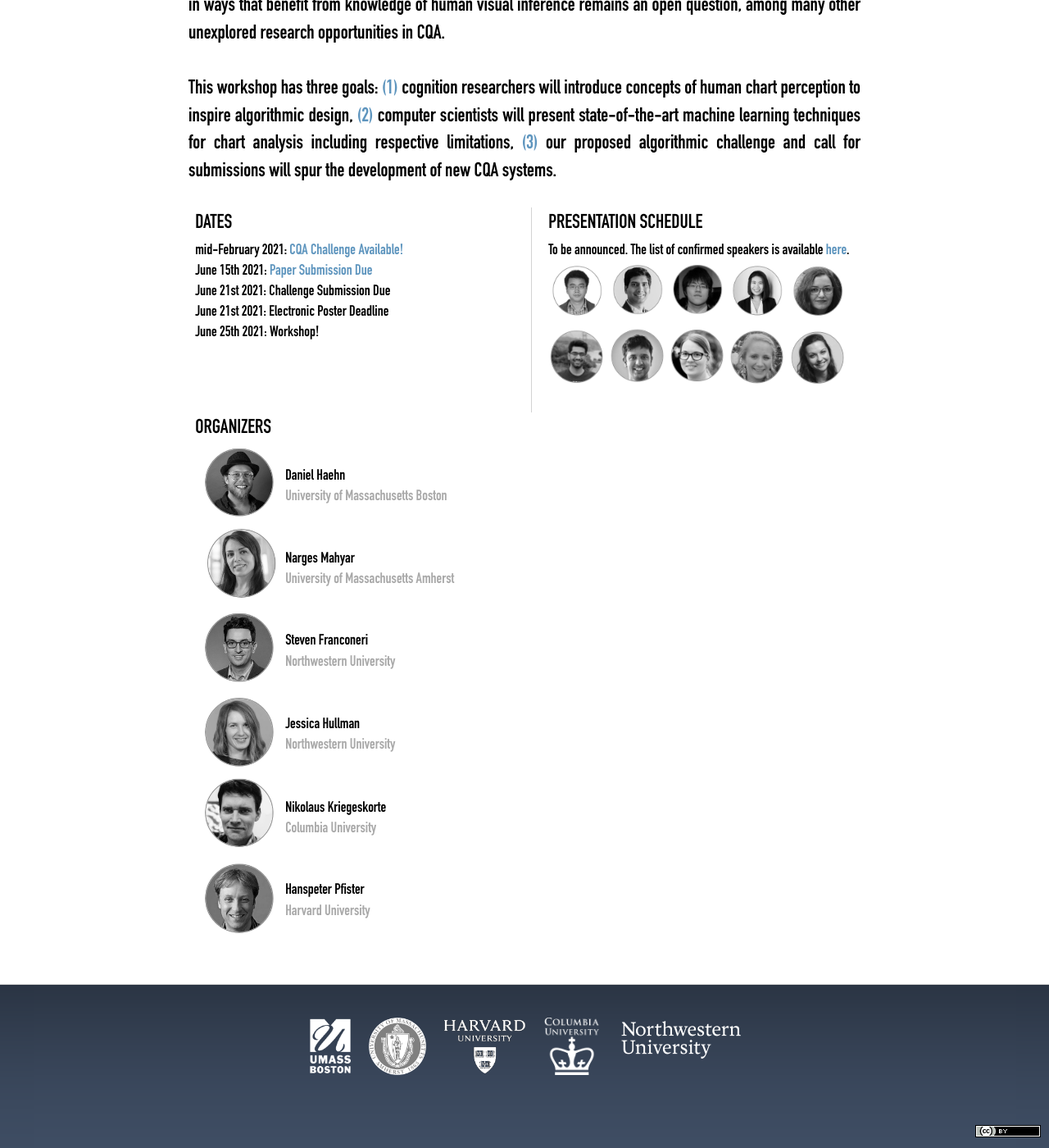
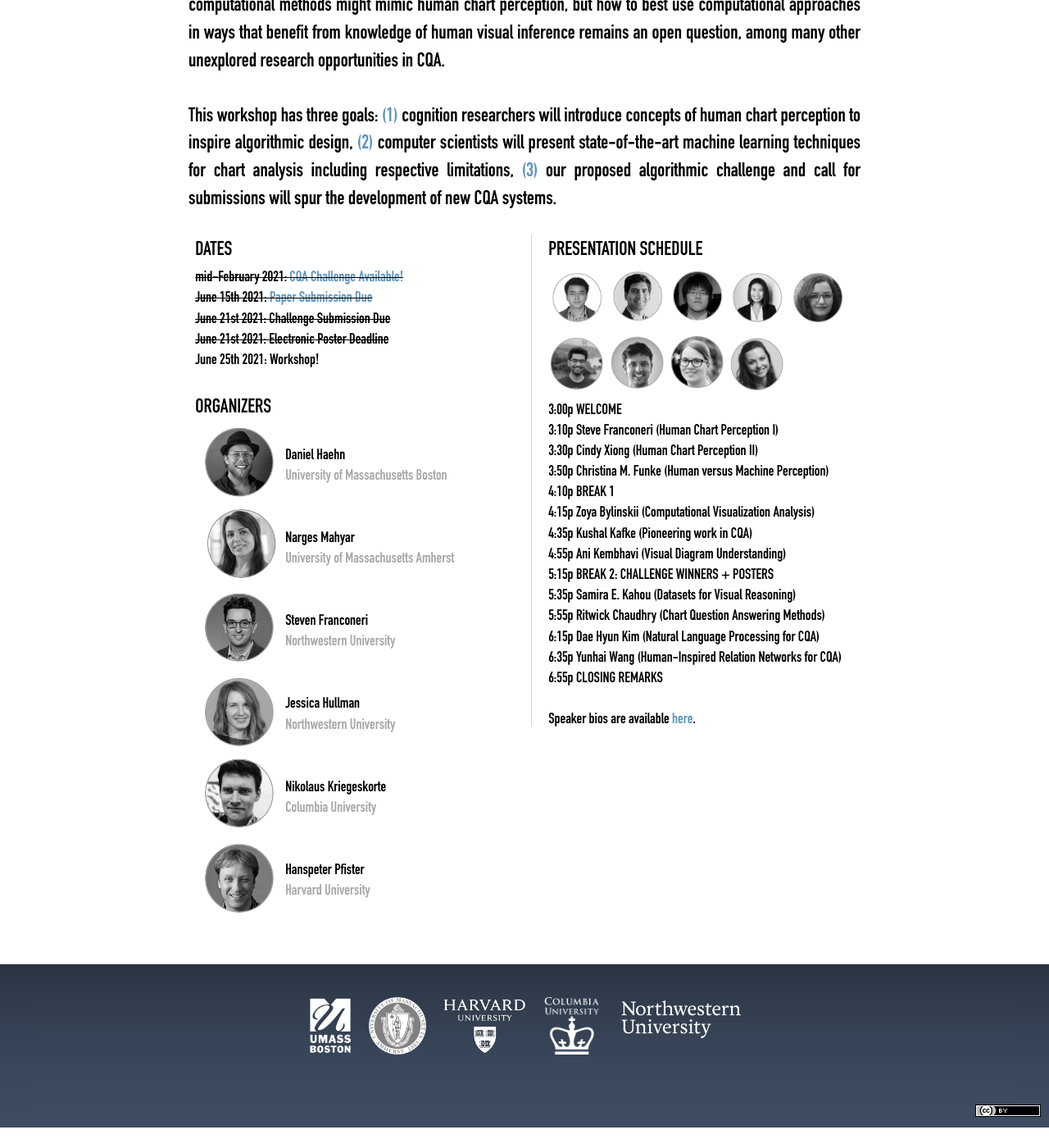
Before and after one commit to cqaw/cqaw.github.io, a Jekyll site: the page built from index.md, in a window 1280 px wide and 1400 px high, scrolled down 598 px. Shown: the whole window at 82% size. Built offline with Jekyll 4.4.1, drawn with Linux system fonts in a browser that asks for light colours; after the commit the page ends 1973 px from its top, so only the background shows below that; some of the changed text lies outside the part shown.

Commit message:
Updated.

```diff
--- a/index.md
+++ b/index.md
@@ -9,6 +9,8 @@ permalink: /
   </center>
 </div>
 -->
+
+IMPORTANT: <span class="bluetext" style="font-size:24px">ZOOM LINK COMING SOON!!</span>
 
 <span class="teaser" style="position:relative;"><img src='gfx/charts.png'></span>
 
@@ -24,30 +26,12 @@ This workshop has three goals: <span class="bluetext">(1)</span> cognition resea
 <br>
 <div class="twocolumn">
 <h2 style='text-align:left'><a href="{{ site.baseurl }}/research" class="cleanlink">DATES</a></h2>
-mid-February 2021: <a href="/challenge" class="bluetext">CQA Challenge Available!</a><br>
-June 15th 2021: <a href="/submission" class="bluetext">Paper Submission Due</a><br>
-June 21st 2021: Challenge Submission Due<br>
-June 21st 2021: Electronic Poster Deadline<br>
-June 25th 2021: Workshop!
-</div>
+<strike>mid-February 2021: <a href="/challenge" class="bluetext">CQA Challenge Available!</a></strike><br>
+<strike>June 15th 2021: <a href="/submission" class="bluetext">Paper Submission Due</a></strike><br>
+<strike>June 21st 2021: Challenge Submission Due</strike><br>
+<strike>June 21st 2021: Electronic Poster Deadline</strike><br>
+June 25th 2021: Workshop!<br><br>
 
-<div class="twocolumn" style="overflow:hidden;height:250px;border-left:solid thin lightgray;padding-left:20px">
-<h2 style='text-align:left'><a href="https://twitter.com/mpsychUMB" target="_blank" class="cleanlink">PRESENTATION SCHEDULE</a></h2>
-To be announced. The list of confirmed speakers is available <a href="/schedule" class="bluetext">here</a>.
-<img src='gfx/wang.png' style='width:70px'>
-<img src='gfx/kafle.png' style='width:70px'>
-<img src='gfx/kim.png' style='width:70px'>
-<img src='gfx/xiong.png' style='width:70px'>
-<img src='gfx/kahou.png' style='width:70px'>
-<img src='gfx/chaudry.png' style='width:70px'>
-<img src='gfx/kembhavi.png' style='width:70px'>
-<img src='gfx/funke.png' style='width:70px'>
-<img src='gfx/borowski.png' style='width:70px'>
-<img src='gfx/bylinskii.png' style='width:70px'>
-</div>
-
-<br>
-<div class="twocolumn">
 <h2 style='text-align:left'>ORGANIZERS</h2>
 
 <table>
@@ -94,5 +78,45 @@ To be announced. The list of confirmed speakers is available <a href="/schedule"
     </td>
   </tr>
 </table>
+</div>
+
+<div class="twocolumn" style="overflow:hidden;height:600px;border-left:solid thin lightgray;padding-left:20px">
+<h2 style='text-align:left'><a href="https://twitter.com/mpsychUMB" target="_blank" class="cleanlink">PRESENTATION SCHEDULE</a></h2>
+
+<img src='gfx/wang.png' style='width:70px'>
+<img src='gfx/kafle.png' style='width:70px'>
+<img src='gfx/kim.png' style='width:70px'>
+<img src='gfx/xiong.png' style='width:70px'>
+<img src='gfx/kahou.png' style='width:70px'>
+<img src='gfx/chaudry.png' style='width:70px'>
+<img src='gfx/kembhavi.png' style='width:70px'>
+<img src='gfx/funke.png' style='width:70px'>
+<!-- <img src='gfx/borowski.png' style='width:70px'> -->
+<img src='gfx/bylinskii.png' style='width:70px'><br>
+
+<small>
+3:00p WELCOME<br>
+3:10p Steve Franconeri (Human Chart Perception I)<br>
+3:30p Cindy Xiong (Human Chart Perception II)<br>
+3:50p Christina M. Funke (Human versus Machine Perception)<br>
+4:10p BREAK 1<br>
+4:15p Zoya Bylinskii (Computational Visualization Analysis)<br>
+4:35p Kushal Kafke (Pioneering work in CQA)<br>
+4:55p Ani Kembhavi (Visual Diagram Understanding)<br>
+5:15p BREAK 2: CHALLENGE WINNERS + POSTERS<br>
+5:35p Samira E. Kahou (Datasets for Visual Reasoning)<br>
+5:55p Ritwick Chaudhry (Chart Question Answering Methods)<br>
+6:15p Dae Hyun Kim (Natural Language Processing for CQA)<br>
+6:35p Yunhai Wang (Human-Inspired Relation Networks for CQA)<br>
+6:55p CLOSING REMARKS<br><br>
+</small>
+
+Speaker bios are available <a href="/schedule" class="bluetext">here</a>.
 
 </div>
+
+<br>
+<div class="twocolumn">
+
+
+</div>
```
Also changed, not shown: challenge.md (+1 -1 lines), schedule.md (+19 -1 lines), 4 other files.
